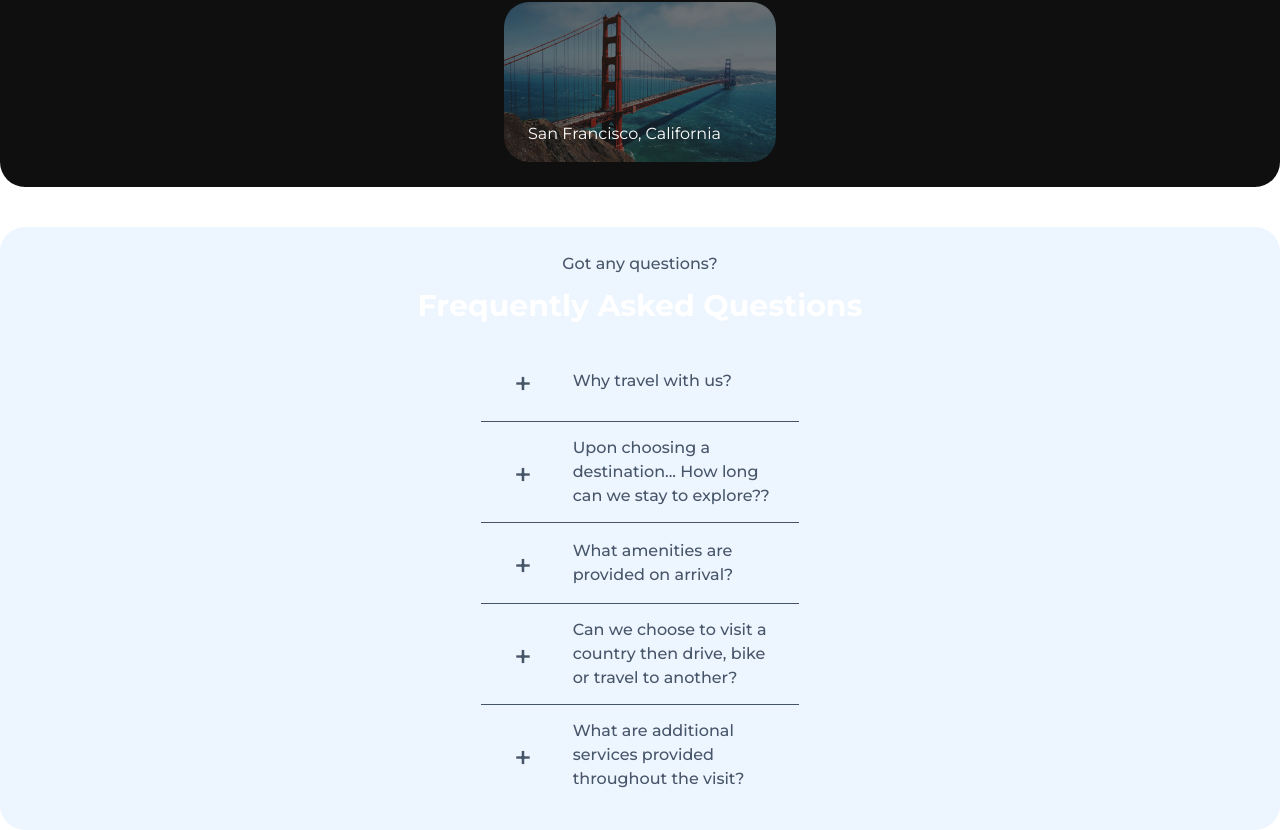
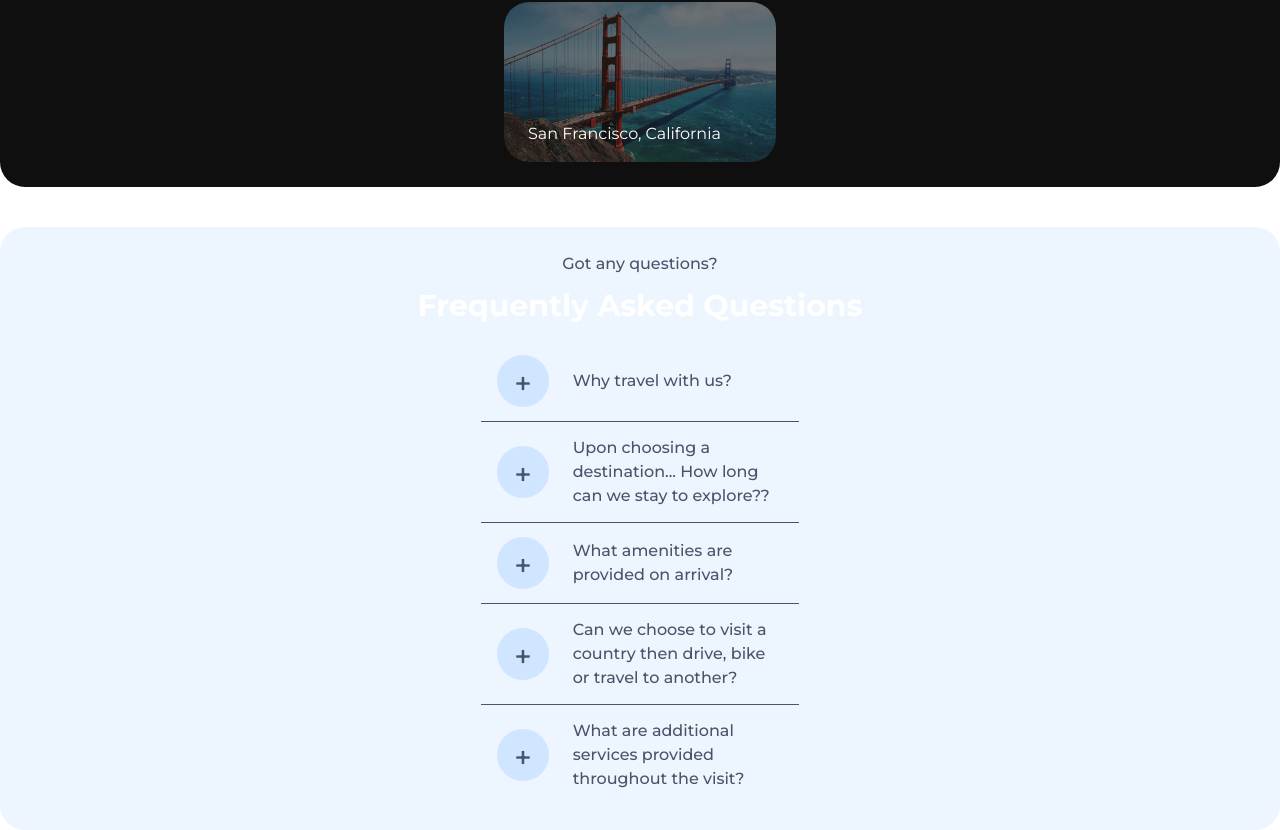
Before and after one commit to Nero1889/Project-5---GeoGo, a React (Vite) app: page / in a window 1280 px wide. Shown: the part 3270-4100 px from the top of the page. Built offline with nearby package versions, Linux system fonts and the light colour scheme; a web font is replaced by a local one.

Commit message:
Update style.css

```diff
--- a/src/style.css
+++ b/src/style.css
@@ -14,6 +14,7 @@
     --crd-btm-fde: white;
     --phto-bg: #0f0f0f;
     --ques-bg: #edf5ff;
+    --expnd: #d0e5ff;
 
     /* Sizes */
     --size-xss: 0.5rem;
@@ -44,6 +45,7 @@ html {
     --crd-btm-fde: #0f0f0f;
     --phto-bg: #141414;
     --ques-bg: #0b0b0b;
+    --expnd: #141414;
 }
 body {
     background-color: var(--bg-clr);
```
